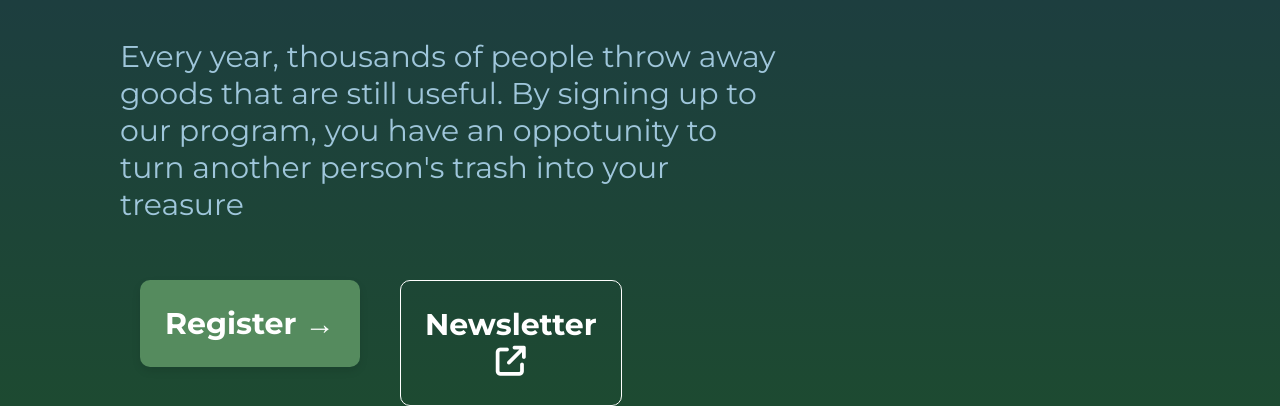
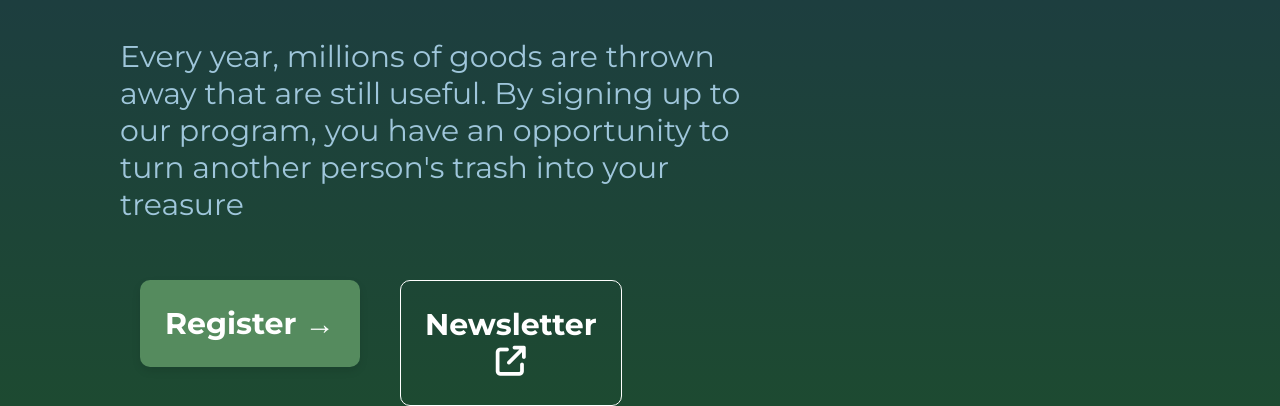
Before and after one commit to dan-vds/Freecycle, a plain HTML site: page index.html in a window 1280 px wide. Shown: the part 1082-1488 px from the top of the page. Drawn offline with Linux system fonts and the light colour scheme.

Commit message:
Fixed wording of text area

```diff
--- a/index.html
+++ b/index.html
@@ -114,11 +114,8 @@
                 </div>
                 <br>
                 <br>
-                <p>Every year, thousands of people throw away goods that are still useful. By signing up to our
-                    program, you have an oppotunity to turn another person's trash into your treasure</p>
-
-
-
+                <p>Every year, millions of goods are thrown away that are still useful. By signing up to our
+                    program, you have an opportunity to turn another person's trash into your treasure</p>
                 <br>
 
                 <div class="card-group">
```
